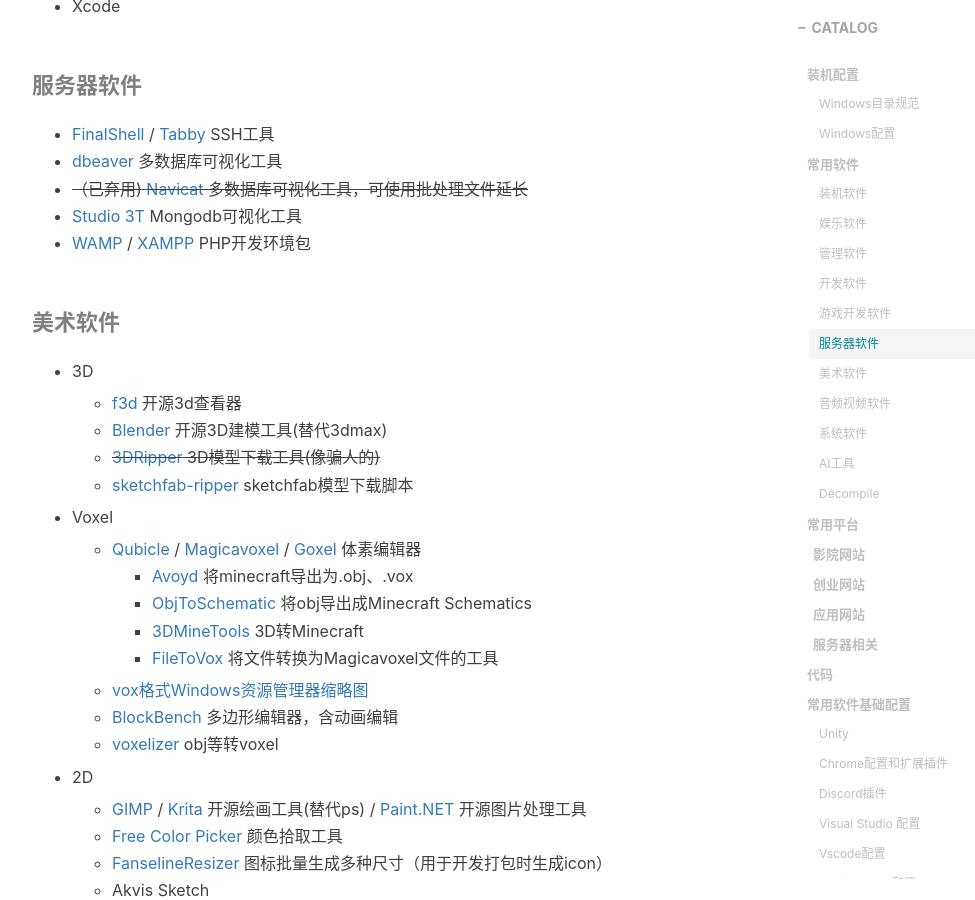
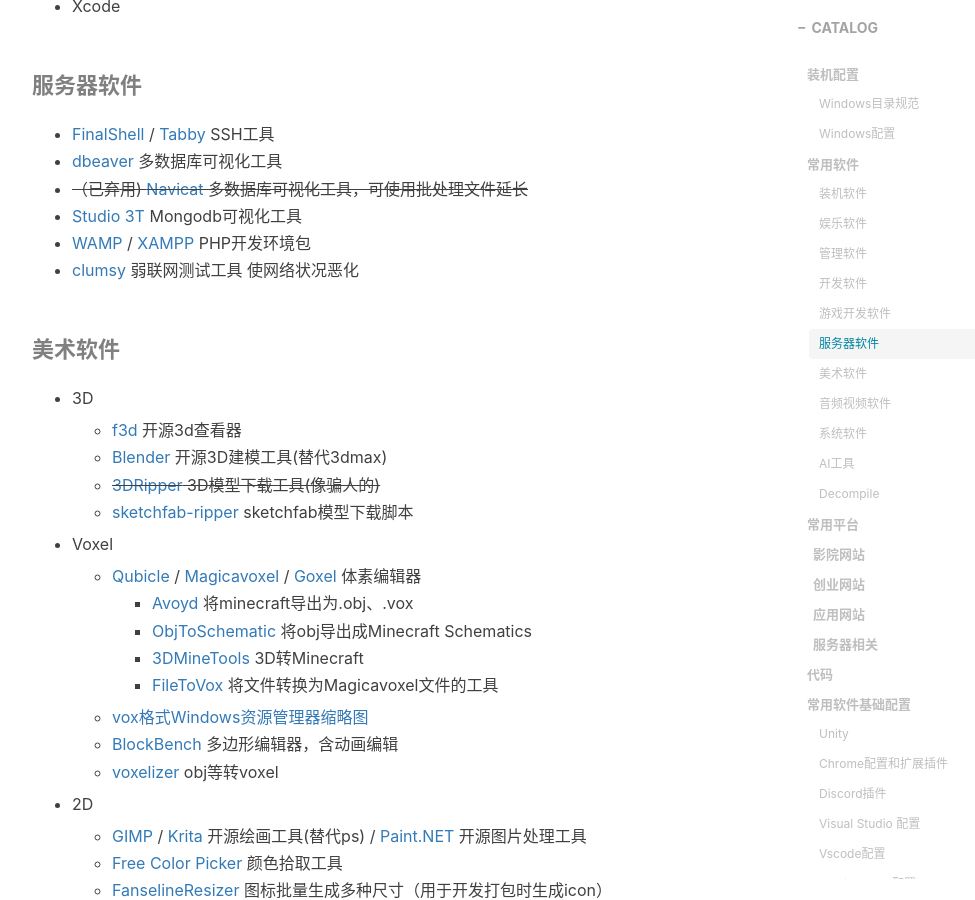
Before and after one commit to gumcstronger/gumcstronger.github.io, a Jekyll site: the page built from _posts/2022/2022-08-24-windows.md, in a window 1280 px wide and 900 px high, scrolled down 3806 px. Shown: the whole window, without its empty margins (233-1208 px from the left). Built offline with Jekyll 4.4.1, drawn with Linux system fonts in a browser that asks for light colours; comment, search, counter and statistics services are not loaded.

Commit message:
Update 2022-08-24-windows.md

```diff
--- a/_posts/2022/2022-08-24-windows.md
+++ b/_posts/2022/2022-08-24-windows.md
@@ -125,6 +125,7 @@
 - ~~（已弃用) [Navicat ](https://www.navicat.com/en/)多数据库可视化工具，可使用批处理文件延长~~
 - [Studio 3T ](https://studio3t.com/)Mongodb可视化工具
 - [WAMP](https://www.wampserver.com/) / [XAMPP](https://www.apachefriends.org/) PHP开发环境包
+- [clumsy](https://github.com/jagt/clumsy) 弱联网测试工具 使网络状况恶化
 
 #### 美术软件
 
```
